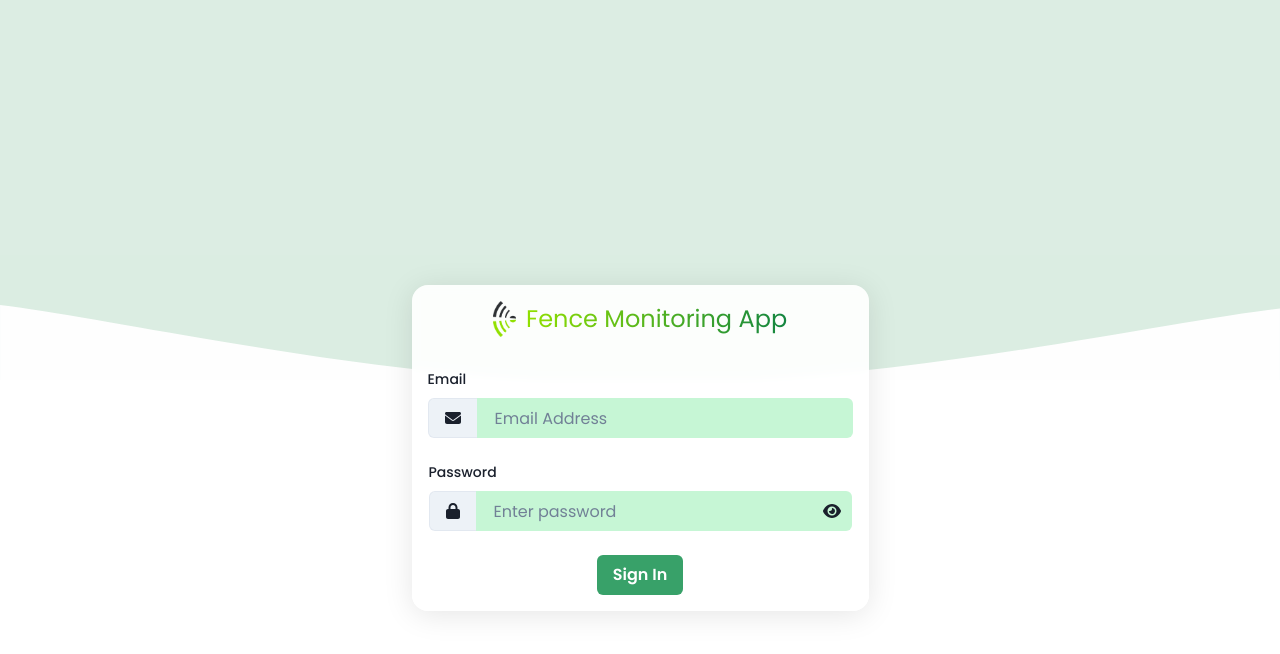
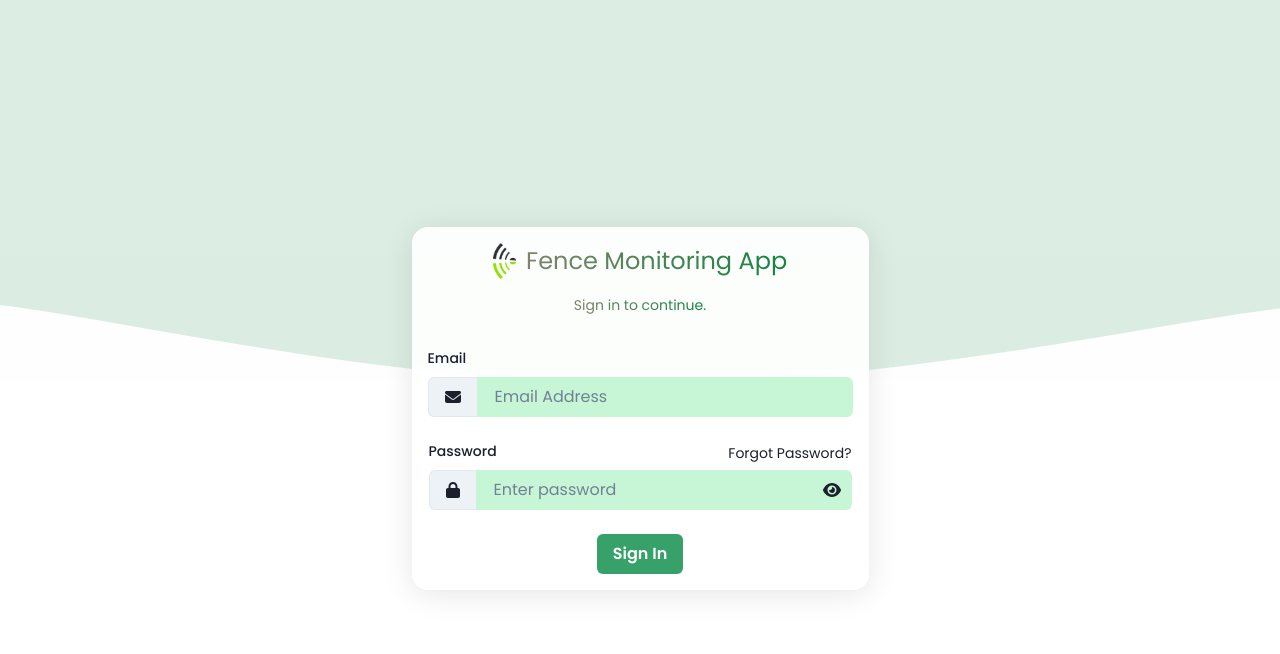
Before and after one commit to Comdatech/fence-react-app, a React (Create React App) app in the folder fence/: page / in a window 1280 px wide. Shown: the top 654 px of the page. Built offline with nearby package versions, Linux system fonts and the light colour scheme.

Commit message:
sign in to continue and forgot password  text

```diff
--- a/fence/src/assets/scss/pages/authentication.scss
+++ b/fence/src/assets/scss/pages/authentication.scss
@@ -3,6 +3,7 @@
 
 
 .auth-page-wrapper{
+
     .auth-page-content{
         //padding-bottom: 60px;
         position: relative;
@@ -11,8 +12,8 @@
         display: flex;
         align-items: center;
         justify-content: center;
-        margin: 0 auto;
-        min-height: 100vh;
+        margin: auto;
+        height: 90vh;
         .auth-card{
             @extend %glass1;
             align-items: center;
--- a/fence/src/pages/Authentication/Login.js
+++ b/fence/src/pages/Authentication/Login.js
@@ -1,4 +1,4 @@
-import { Container, Flex, Text, FormControl, FormLabel, Input, InputLeftAddon, Button, InputGroup, InputRightElement, Circle} from '@chakra-ui/react';
+import { Container, Flex, Text, FormControl, FormLabel, Input, InputLeftAddon,Link, Button, InputGroup, InputRightElement, Circle, Box} from '@chakra-ui/react';
 import React from 'react';
 import "../../assets/scss/pages/authentication.scss";
 import ParticleBackground from '../../components/particleBackground';
@@ -18,12 +18,13 @@ const Login = () => {
     <>
       <ParticleBackground>
         <Container className="auth-page-content">
+          <form>
             <Flex className="auth-card">
               <Flex>
-              <Flex className="auth-logo pb-3">
+                <Flex className="auth-logo">
                   <img src={logo} alt="Comdatech Logo" className="logo" />
                   <Text
-                  bgGradient="linear(to-l, #138540, #91e000)"
+                    bgGradient="linear(to-l, #138540, #82816d)"
                     bgClip="text"
                     fontSize="2xl"
                     className="heading-1"
@@ -32,9 +33,20 @@ const Login = () => {
                   </Text>
                 </Flex>
               </Flex>
+              <Flex className="pb-3">
+                <Text
+                  bgGradient="linear(to-l,  #138540,#82816d)"
+                  bgClip="text"
+                  fontSize="sm"
+                >
+                  Sign in to continue.
+                </Text>
+              </Flex>
               <Flex className="pb-4">
                 <FormControl className="">
-                <FormLabel fontSize="sm" htmlFor="username">Email</FormLabel>
+                  <FormLabel fontSize="sm" htmlFor="email">
+                    Email
+                  </FormLabel>
                   <InputGroup>
                     <InputLeftAddon>{emailIcon}</InputLeftAddon>
                     <Input
@@ -54,9 +66,16 @@ const Login = () => {
 
               <Flex className="pb-4">
                 <FormControl>
+                  <Flex flexDirection="row" justifyContent="space-between">
                     <FormLabel fontSize="sm" htmlFor="password">
                       Password
                     </FormLabel>
+                    <Box>
+                      <Link fontSize="sm" to="/forgot-password">
+                        Forgot Password?
+                      </Link>
+                    </Box>
+                  </Flex>
                   <InputGroup>
                     <InputLeftAddon>{lockIcon}</InputLeftAddon>
                     <Input
@@ -83,6 +102,7 @@ const Login = () => {
                 </Button>
               </Flex>
             </Flex>
+          </form>
         </Container>
       </ParticleBackground>
     </>
```
Lines whose indentation alone changed are shown as unchanged.
